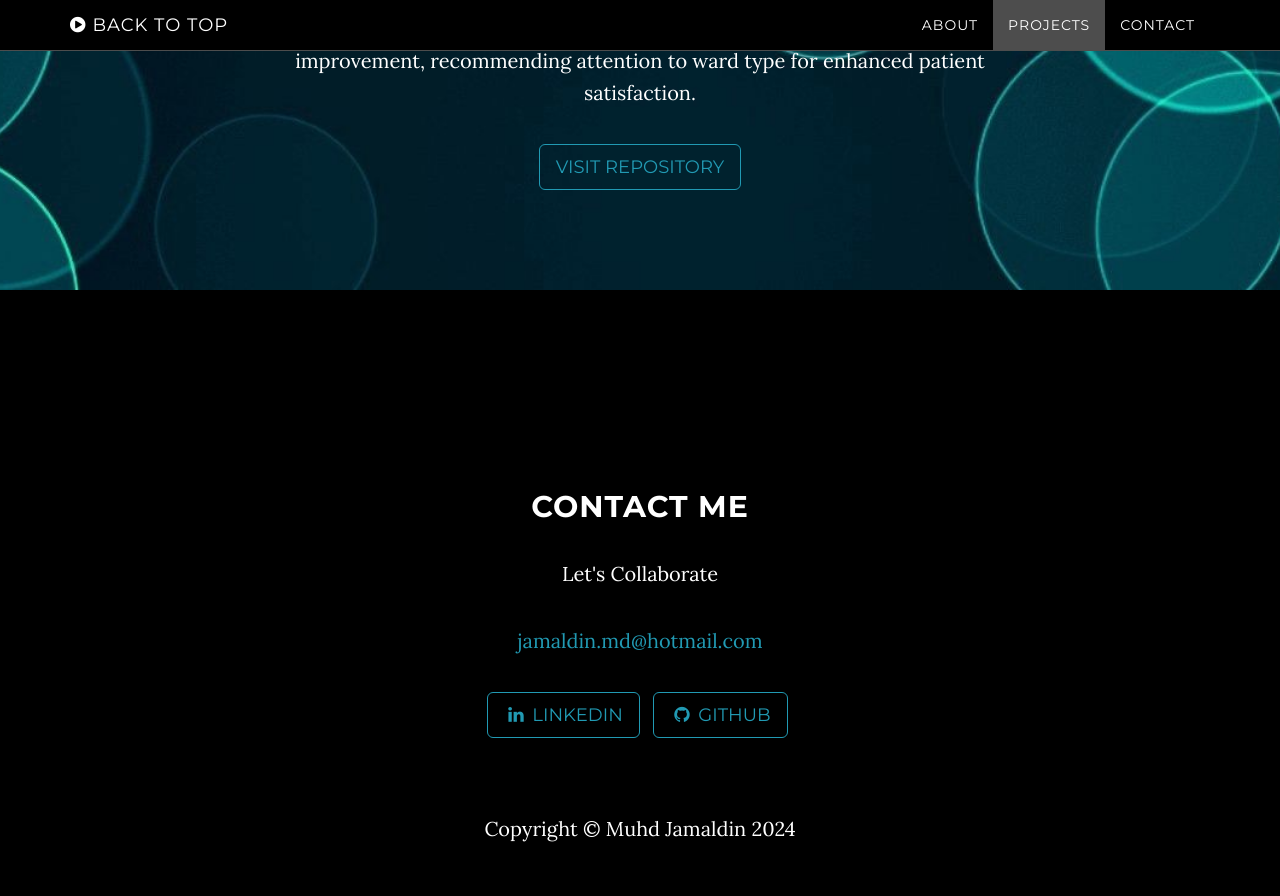
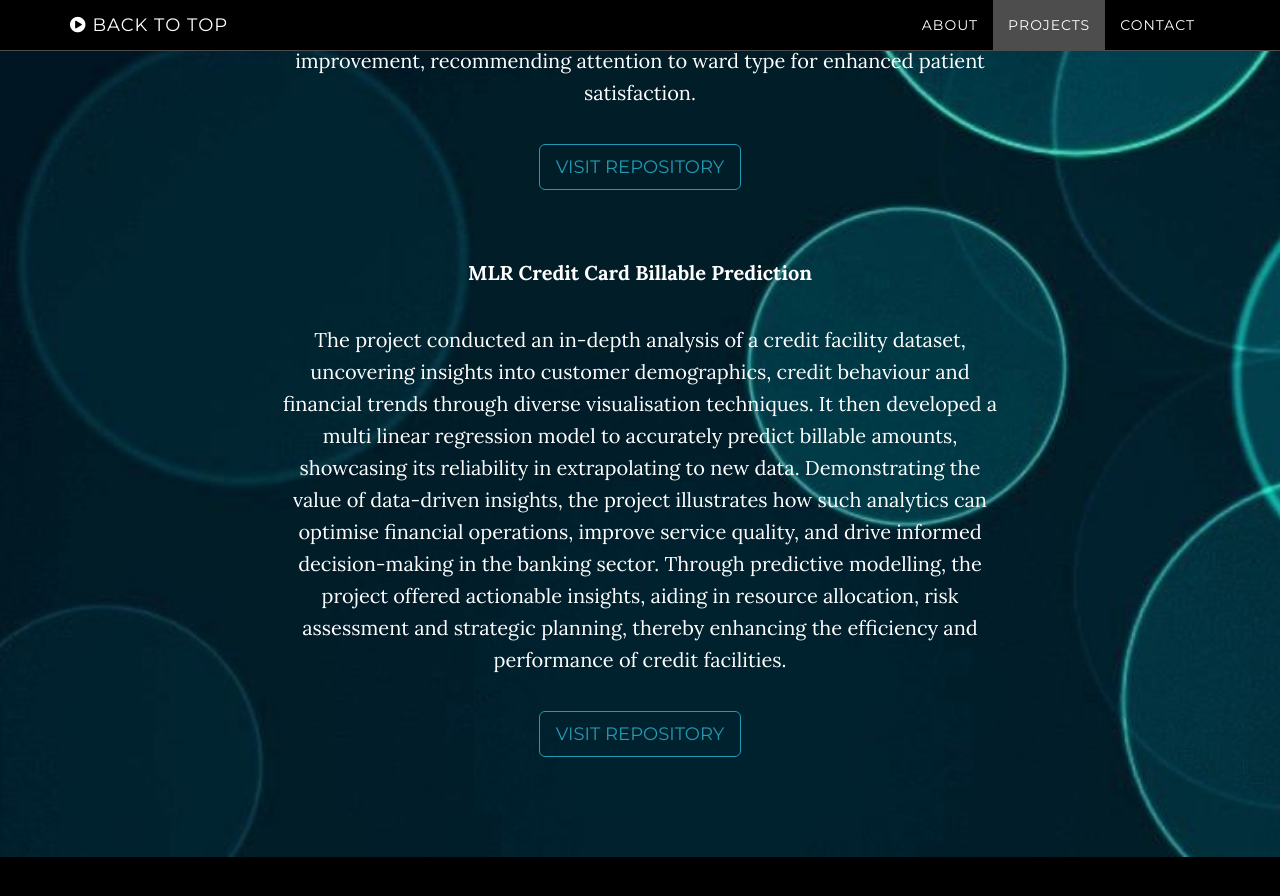
Before and after one commit to Md-Khid/Md-Khid, a Jekyll site: the page built from index.html, in a window 1280 px wide and 900 px high, scrolled down 2992 px. Shown: the top 896 px of the window. Built offline with Jekyll 4.4.1, drawn with Linux system fonts in a browser that asks for light colours.

Commit message:
Update download.html

```diff
--- a/_includes/download.html
+++ b/_includes/download.html
@@ -35,6 +35,16 @@
               to predict patient satisfaction with a focus on variable impact. A performance-impact chart highlights areas for
               improvement, recommending attention to ward type for enhanced patient satisfaction.</p>
             <a href="https://github.com/Md-Khid/Data_Piping_and_Wrangling_Patient_Survey_Experience" class="btn btn-default btn-lg">Visit Repository</a>
+            <p>&nbsp;</p>
+            <p style="font-size: 20px;"><strong>MLR Credit Card Billable Prediction</strong></p>
+            <p>The project conducted an in-depth analysis of a credit facility dataset, uncovering insights into customer
+              demographics, credit behaviour and financial trends through diverse visualisation techniques. It then developed
+              a multi linear regression model to accurately predict billable amounts, showcasing its reliability in extrapolating to
+              new data. Demonstrating the value of data-driven insights, the project illustrates how such analytics can optimise
+              financial operations, improve service quality, and drive informed decision-making in the banking sector. Through
+              predictive modelling, the project offered actionable insights, aiding in resource allocation, risk assessment and
+              strategic planning, thereby enhancing the efficiency and performance of credit facilities.</p>
+            <a href="https://github.com/Md-Khid/MLR_Credit_Card_Billable_Prediction" class="btn btn-default btn-lg">Visit Repository</a>
           </div>
         </div>
       </div>
```
